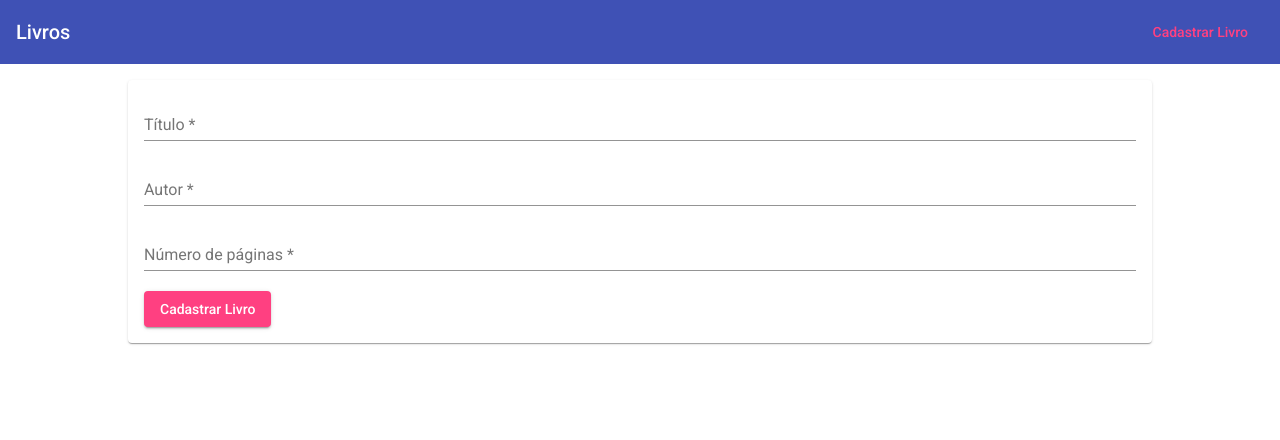
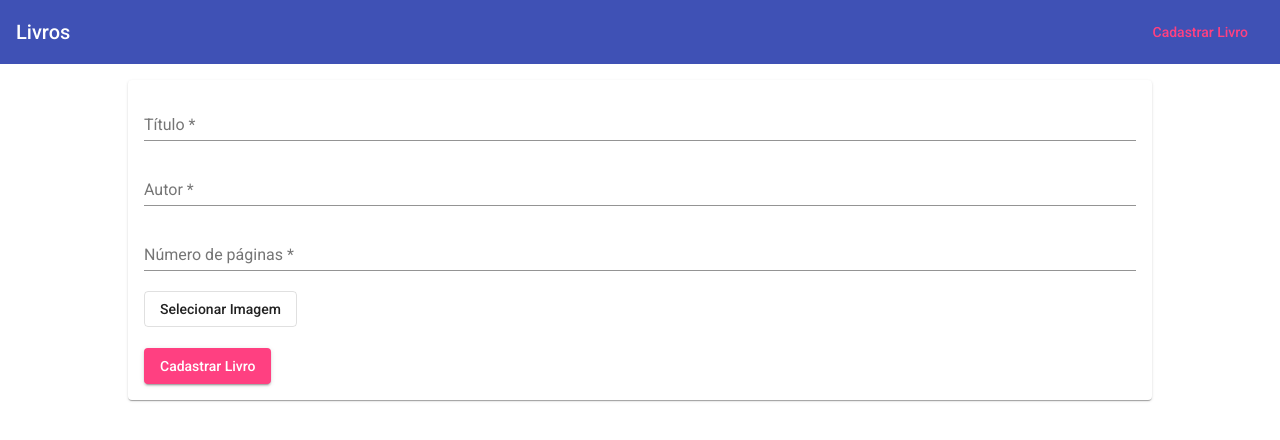
Before and after one commit to DanielScabar/projeto-lp2-t1, an Angular app: page /criar in a window 1280 px wide. Shown: the top 440 px of the page. Built offline with nearby package versions, Linux system fonts and the light colour scheme.

Commit message:
Implementado front-end para adicionar Imagem

```diff
--- a/src/app/livros/livros-cadastro/livros-cadastro.component.css
+++ b/src/app/livros/livros-cadastro/livros-cadastro.component.css
@@ -6,3 +6,7 @@ input {
 mat-spinner {
   margin: auto;
 }
+
+input[type="file"] {
+  visibility: hidden;
+}
--- a/src/app/livros/livros-cadastro/livros-cadastro.component.html
+++ b/src/app/livros/livros-cadastro/livros-cadastro.component.html
@@ -43,6 +43,16 @@
         >Digite um número de páginas</mat-error
       >
     </mat-form-field>
+    <div>
+      <button
+        mat-stroked-button
+        type="button"
+        (click)="selecionaArquivo.click()"
+      >
+        Selecionar Imagem
+      </button>
+      <input type="file" #selecionaArquivo />
+    </div>
     <button color="accent" mat-raised-button>Cadastrar Livro</button>
   </form>
 </mat-card>
```
